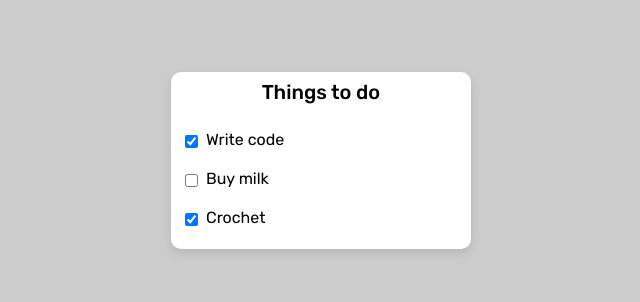
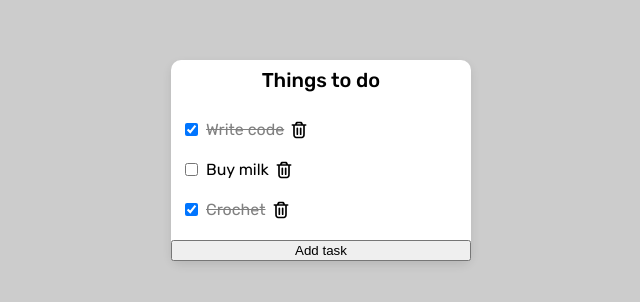
Before and after one commit to bossmoon229/todo-app, a React (Vite) app: page / in a window 1280 px wide. Shown: the part 240-542 px from the top of the page, without its empty margins (319-959 px from the left). Built offline with nearby package versions, Linux system fonts and the light colour scheme.

Commit message:
add functional for task and buttons

```diff
--- a/src/components/List.tsx
+++ b/src/components/List.tsx
@@ -1,8 +1,11 @@
 import { useState } from "react";
 import { todos } from "../data/data";
+import trash from "../../public/trash-svgrepo-com.svg";
 
 export default function List() {
   const [checked, setChecked] = useState(todos);
+  const [open, setOpen] = useState(false);
+  const [newTask, setNewTask] = useState("");
 
   const handleCheckTodos = (id: number) => {
     setChecked((prevState) =>
@@ -12,22 +15,63 @@ export default function List() {
     );
   };
 
+  const handleDelete = (id: number) => {
+    setChecked((prev) => prev.filter((todo) => todo.id !== id));
+  };
+
+  const toggleInput = () => {
+    setOpen(!open);
+  };
+
+  const handleAddTask = () => {
+    if (newTask.trim() === "") return;
+    const newTodo = {
+      id: checked.length + 1,
+      text: newTask,
+      completed: false,
+    };
+
+    setChecked((prev) => [...prev, newTodo]);
+    setNewTask("");
+    setOpen(false);
+    console.log(todos);
+
+  };
+
   return (
     <div className="list-wrapper">
       <div className="todos">
         <h1>Things to do</h1>
         <ul>
           {checked.map((todo) => (
-            <li key={todo.id}>
+            <li key={todo.id} className={todo.completed ? "completed" : ""}>
               <input
                 type="checkbox"
                 checked={todo.completed}
                 onChange={() => handleCheckTodos(todo.id)}
               />
               {todo.text}
+              <img
+                className="trash-icon"
+                onClick={() => handleDelete(todo.id)}
+                src={trash}
+                alt=""
+              />
             </li>
           ))}
         </ul>
+        {open && (
+          <>
+            <input
+              type="text"
+              value={newTask}
+              onChange={(e) => setNewTask(e.target.value)}
+              placeholder="Enter your task"
+            />
+            <button onClick={handleAddTask}>Save</button>
+          </>
+        )}
+        <button onClick={toggleInput}>{open ? "Cancel" : "Add task"}</button>
       </div>
     </div>
   );
--- a/src/styles/index.css
+++ b/src/styles/index.css
@@ -26,6 +26,7 @@ body {
   display: flex;
   gap: 5px;
   padding: 10px 0;
+  align-items: center;
 }
 .todos {
   background-color: #ffffff;
@@ -41,3 +42,20 @@ body {
   font-weight: 500;
   padding: 10px;
 }
+
+.trash-icon {
+  width: 20px;
+  justify-content: center;
+  /* text-align: center; */
+  cursor: pointer;
+  filter: invert(0);
+  transition: filter 0.3s ease-in-out;
+}
+.trash-icon:hover {
+  filter: invert(0.4);
+}
+
+.completed{
+  text-decoration: line-through;
+  color: grey;
+}
```
Also changed, not shown: public/trash-svgrepo-com.svg (added).
